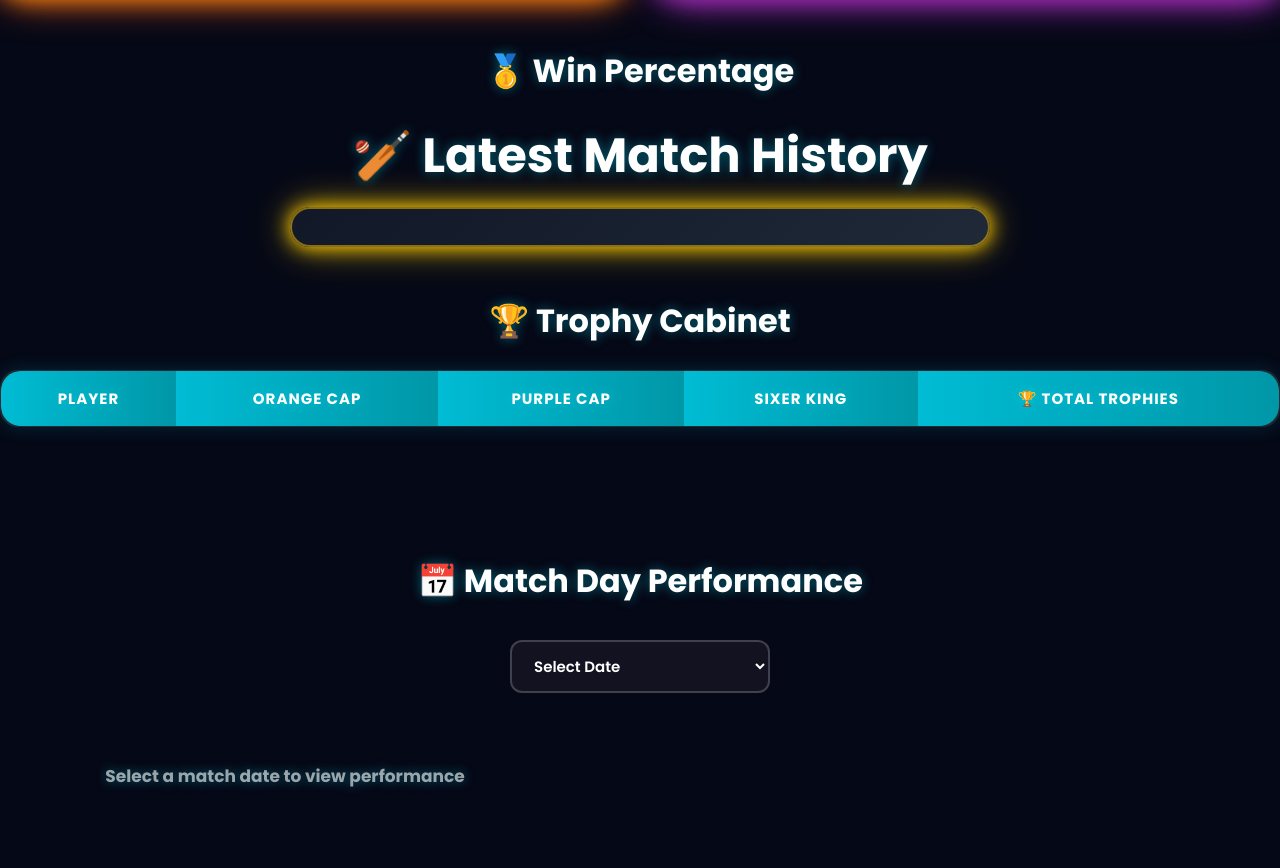
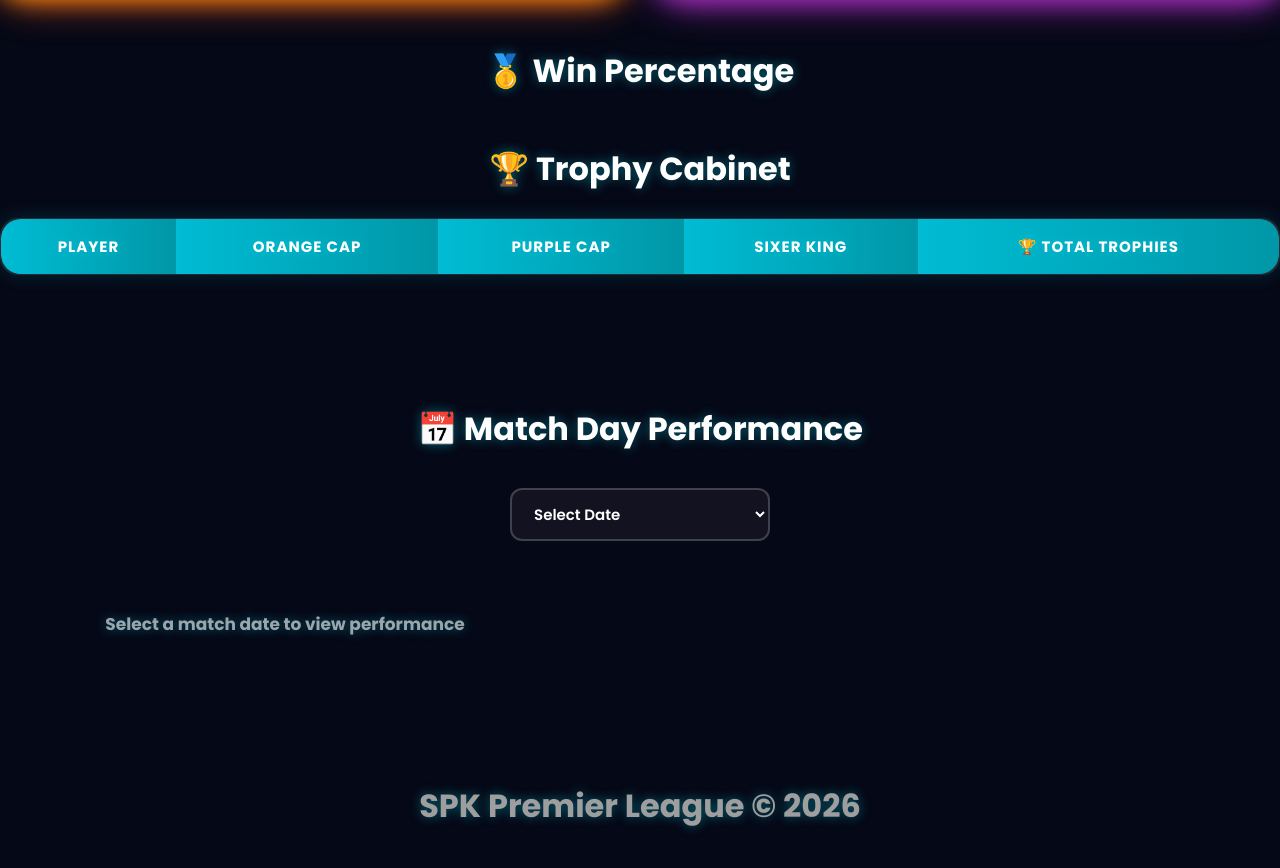
Before and after one commit to sanjusanjay77/spk-premier-league, a plain HTML site: page index.html in a window 1280 px wide. Shown: the part 3483-4351 px from the top of the page. Drawn offline with nearby package versions, Linux system fonts and the light colour scheme; no server answers.

Commit message:
Update index.html

```diff
--- a/index.html
+++ b/index.html
@@ -476,13 +476,7 @@ Loading...
 <div id="winPercentageContainer"></div>
 
 </section>
-<!-- Latest Final Match -->
 
-<section>
-<h2>🏏 Latest Match History</h2>
-
-<div id="latestMatchCard"></div>
-</section>
 
 
 <!-- PLAYER POPUP MODAL -->
```
